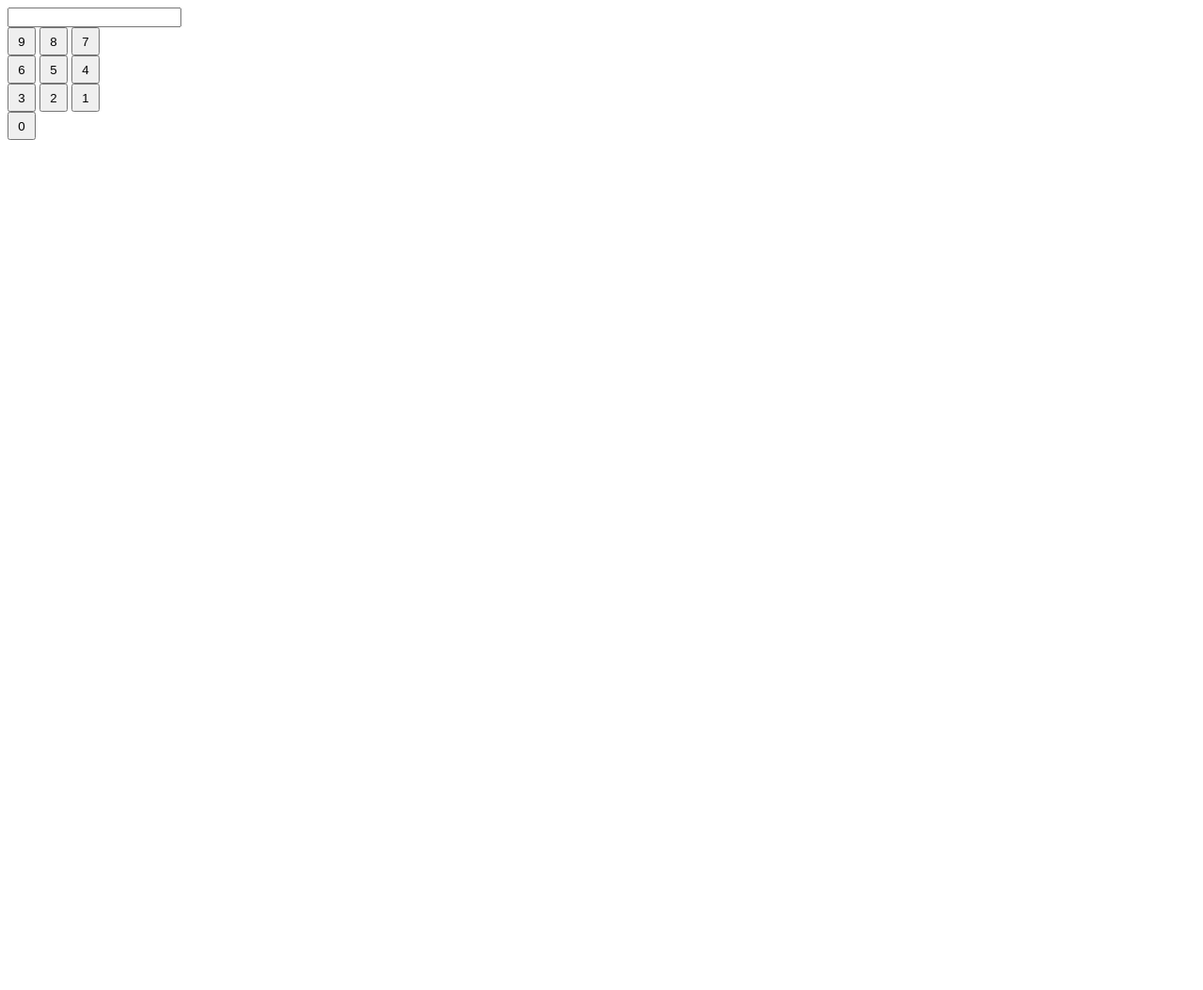
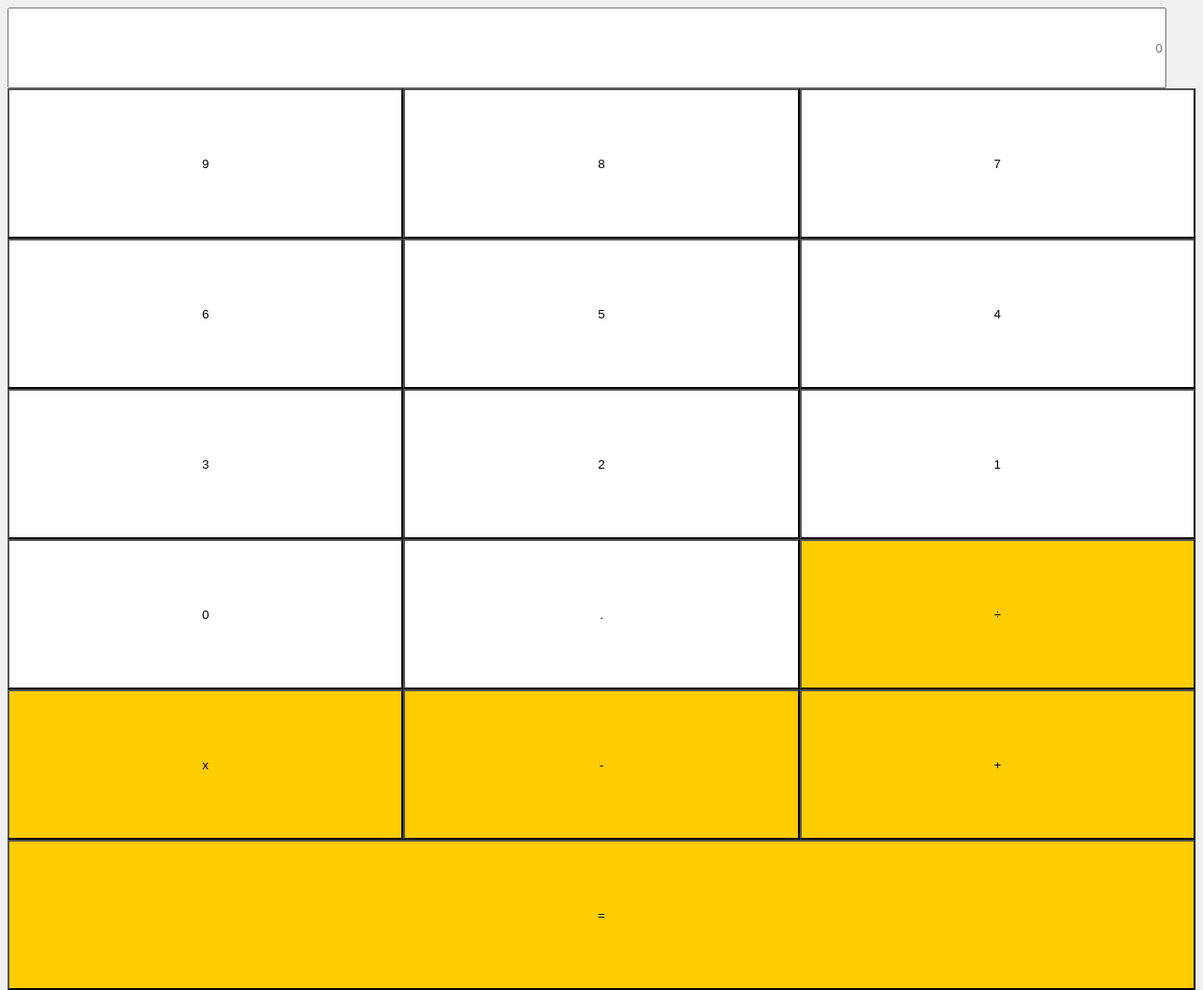
Before and after one commit to NicholasLanders/calculator, a website with bundled scripts: page public/index.html in a window 1280 px wide. Shown: the whole page at 94% size. Before the commit the page ends 800 px from the top, so only its background shows below. Built offline with nearby package versions, Linux system fonts and the light colour scheme.

Commit message:
Working on the overall structure and styling for now.

```diff
--- a/public/index.html
+++ b/public/index.html
@@ -8,18 +8,24 @@
     <script src="dist/calculator.js"></script>
   </head>
   <body>
-    <div>
-      <input id="display" type="text" readonly /><br />
+    <input id="display" type="text" placeholder="0" readonly />
+    <div class="buttons">
       <button class="number">9</button>
       <button class="number">8</button>
-      <button class="number">7</button><br />
+      <button class="number">7</button>
       <button class="number">6</button>
       <button class="number">5</button>
-      <button class="number">4</button><br />
+      <button class="number">4</button>
       <button class="number">3</button>
       <button class="number">2</button>
-      <button class="number">1</button><br />
+      <button class="number">1</button>
       <button class="number">0</button>
+      <button class="number">.</button>
+      <button class="effect">&divide</button>
+      <button class="effect">x</button>
+      <button class="effect">-</button>
+      <button class="effect">+</button>
+      <button class="effect">=</button>
     </div>
   </body>
 </html>
--- a/public/styles/style.css
+++ b/public/styles/style.css
@@ -1,4 +1,34 @@
+input {
+  display: flex;
+  text-align: right;
+  width: 95.7vw;
+  height: 10vh;
+}
+
+body {
+  padding: 5px solid black;
+  height: 75vh;
+  background-color: rgba(240, 240, 240, 255);
+}
+
+button {
+  flex: 1 1 33.333%;
+  height: 20vh;
+}
+
 .number {
-  width: 30px;
-  height: 30px;
+  background-color: white;
 }
+
+.effect {
+  background-color: rgba(255, 204, 0, 255);
+}
+
+.buttons {
+  display: flex;
+  /*This adjusts horizontally*/
+  justify-content: center;
+  /*This adjusts the vertical*/
+  align-items: center;
+  flex-wrap: wrap;
+}
```
